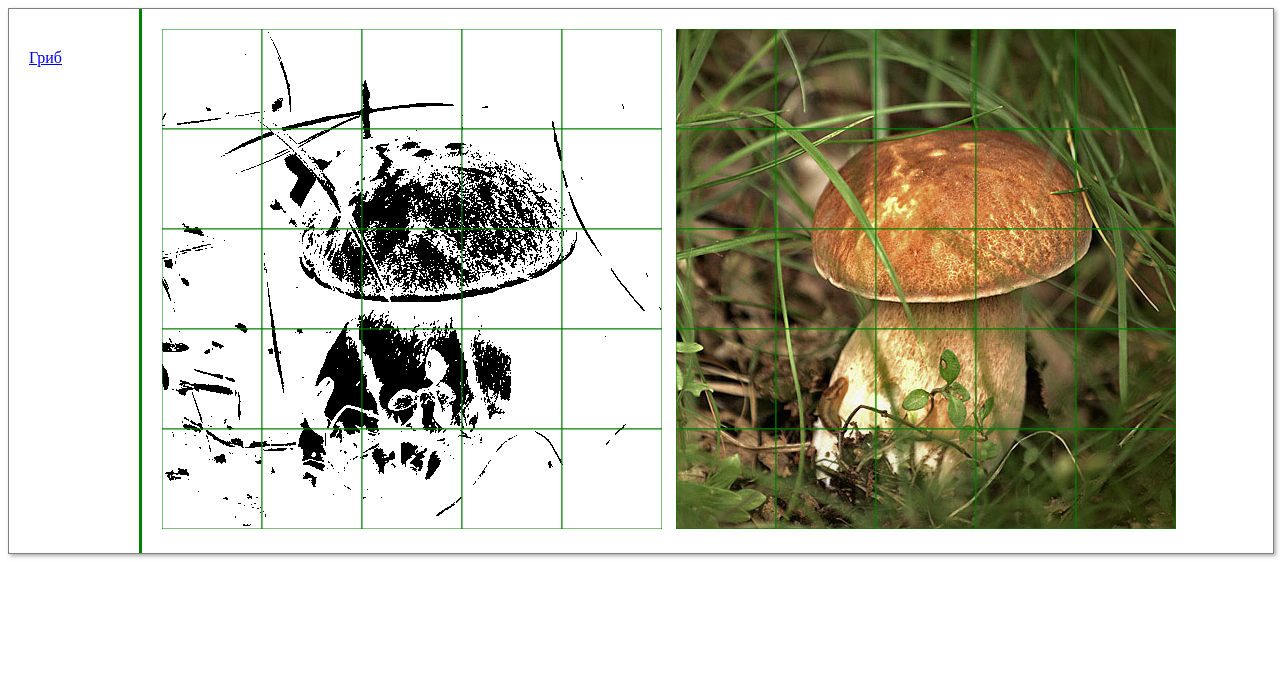
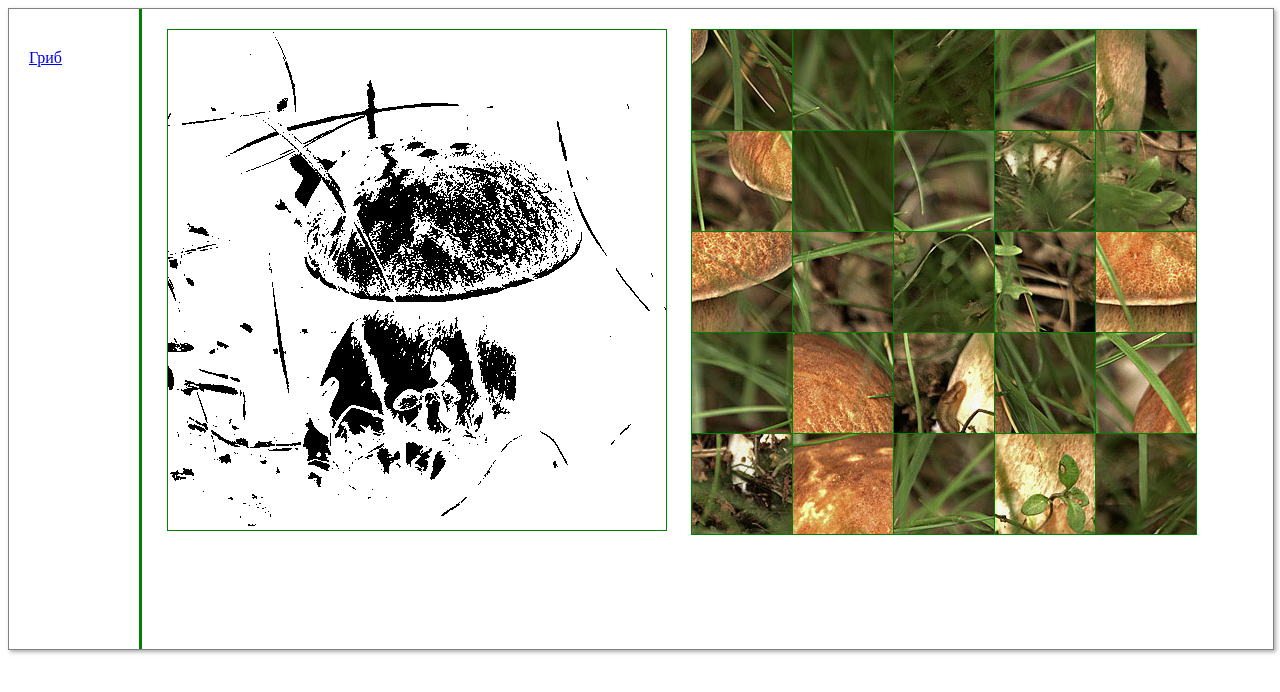
Before and after one commit to powerbot15/Puzzles, a plain HTML site: page index.html in a window 1280 px wide. Drawn offline with nearby package versions, Linux system fonts and the light colour scheme.

Commit message:
rebase to object oriented model and used drag and drop

```diff
--- a/css/styles.css
+++ b/css/styles.css
@@ -1,8 +1,8 @@
-.hidden{
+#hidden-original{
 
     display: none;
-/*    width: 500;
-    height: 500;*/
+    width: 500px;
+    height: 500px;
 
 }
 .wrapper{
@@ -41,7 +41,45 @@
     padding-top: 20px;
     padding-bottom: 20px;
     padding-left: 15px;
+    height: 600px;
 }
-.original{
-    /*border: 1px solid black;*/
+
+.original-view-container *, .shuffled-view-container *{
+    margin: 0;
+    padding: 0;
+    font-size: 0;
 }
+.original-view-container, .shuffled-view-container{
+    position: relative;
+    margin: 0 10px 0 10px;
+    padding: 0;
+    width: 500px;
+    height: 500px;
+    display: inline-block;
+}
+.help-view{
+    position: absolute;
+    width: 500px;
+    height: 500px;
+}
+.original-view, .shuffled-view{
+    position: absolute;
+    border-collapse: collapse;
+    border: 1px solid green;
+    width: 500px;
+    height: 500px;
+}
+.shuffled-view .place{
+    border: 1px solid green;
+}
+.place{
+    width: 100px;
+    height: 100px;
+    margin: 0;
+    padding: 0;
+
+}
+.particle{
+    width: 100px;
+    height: 100px;
+}
--- a/index.html
+++ b/index.html
@@ -5,6 +5,7 @@
     <link rel="stylesheet" href="css/styles.css"/>
     <meta charset="utf-8"/>
     <script src = "js/lib/jquery/dist/jquery.js"></script>
+    <script src = "js/lib/jqueryui/ui/jquery-ui.js"></script>
 </head>
 <body>
 <div class="wrapper">
@@ -14,11 +15,95 @@
         </ul>
     </div>
     <div class="puzzle-field">
-        <img class="hidden" src="img/mushroom.jpg"/>
-        <canvas class="original view"></canvas>
-        <canvas class="shuffled view"></canvas>
+        <div class="original-view-container">
+            <img id="hidden-original" src="img/mushroom.jpg"/>
+            <canvas class="help-view"></canvas>
+            <table class="original-view">
+                <tbody>
+                    <tr>
+                        <td class="place"></td>
+                        <td class="place"></td>
+                        <td class="place"></td>
+                        <td class="place"></td>
+                        <td class="place"></td>
+                    </tr>
+                    <tr>
+                        <td class="place"></td>
+                        <td class="place"></td>
+                        <td class="place"></td>
+                        <td class="place"></td>
+                        <td class="place"></td>
+                    </tr>
+                    <tr>
+                        <td class="place"></td>
+                        <td class="place"></td>
+                        <td class="place"></td>
+                        <td class="place"></td>
+                        <td class="place"></td>
+                    </tr>
+                    <tr>
+                        <td class="place"></td>
+                        <td class="place"></td>
+                        <td class="place"></td>
+                        <td class="place"></td>
+                        <td class="place"></td>
+                    </tr>
+                    <tr>
+                        <td class="place"></td>
+                        <td class="place"></td>
+                        <td class="place"></td>
+                        <td class="place"></td>
+                        <td class="place"></td>
+                    </tr>
+                </tbody>
+            </table>
+        </div>
+        <div class="shuffled-view-container">
+            <table class="shuffled-view">
+                <tbody>
+                <tr>
+                    <td class="place"></td>
+                    <td class="place"></td>
+                    <td class="place"></td>
+                    <td class="place"></td>
+                    <td class="place"></td>
+                </tr>
+                <tr>
+                    <td class="place"></td>
+                    <td class="place"></td>
+                    <td class="place"></td>
+                    <td class="place"></td>
+                    <td class="place"></td>
+                </tr>
+                <tr>
+                    <td class="place"></td>
+                    <td class="place"></td>
+                    <td class="place"></td>
+                    <td class="place"></td>
+                    <td class="place"></td>
+                </tr>
+                <tr>
+                    <td class="place"></td>
+                    <td class="place"></td>
+                    <td class="place"></td>
+                    <td class="place"></td>
+                    <td class="place"></td>
+                </tr>
+                <tr>
+                    <td class="place"></td>
+                    <td class="place"></td>
+                    <td class="place"></td>
+                    <td class="place"></td>
+                    <td class="place"></td>
+                </tr>
+                </tbody>
+            </table>
+        </div>
+
+        <!--canvas class="original view"></canvas>
+        <canvas class="shuffled view"></canvas-->
     </div>
 </div>
-<script src="js/puzzlesMain.js"></script>
+<script src="js/puzzles.js"></script>
 </body>
 </html>
--- /dev/null
+++ b/js/puzzles.js
@@ -0,0 +1,162 @@
+(function($){
+
+//region ================= Particle Class ==============
+
+    function Particle(pixels, originalIndex, shuffledIndex){
+
+        this.$element = $('<canvas>');
+        this.$element.addClass('particle');
+        this.$element.get(0).width = 100;
+        this.$element.get(0).height = 100;
+        this.context = this.$element.get(0).getContext('2d');
+        this.context.putImageData(pixels, 0, 0);
+        this.originalIndex = originalIndex;
+        this.shuffledIndex = shuffledIndex;
+
+        this.$element.draggable({zIndex: 100}).disableSelection();
+
+    }
+
+    Particle.prototype.element = {};
+    Particle.prototype.context = {};
+    Particle.prototype.originalIndex = 0;
+    Particle.prototype.shuffledIndex = 0;
+
+    Particle.prototype.moveOnDrop = function(){
+        //TODO implement doings when particle dropped on tha area of original view
+    };
+
+//endregion
+
+//region ================= Game Field Class ============
+
+    function GameField(){
+
+        this.particles = [];
+        this.shuffledIndexes = [0,1,2,3,4,5,6,7,8,9,10,11,12,13,14,15,16,17,18,19,20,21,22,23,24].shuffle();
+        this.createField();
+
+    }
+    GameField.prototype.particles = [];
+    GameField.prototype.shuffledIndexes = [];
+
+    GameField.prototype.createField = function(){
+
+        var originalImage = document.getElementById('hidden-original'),
+            drownImage = document.getElementsByClassName('help-view')[0],
+            drownImageContext  = drownImage.getContext('2d'),
+            imageWidth = originalImage.width,
+            imageHeight = originalImage.height,
+            pixelsColor;
+        drownImage.width = imageWidth;
+        drownImage.height = imageHeight;
+        drownImageContext.drawImage(originalImage, 0, 0, imageWidth, imageHeight);
+        pixelsColor = drownImageContext.getImageData(0, 0, imageWidth, imageHeight);
+
+        this.getParticles(drownImageContext, 100, 100);
+
+        this.placeParticles();
+
+        $('body').droppable({
+            drop: function(e, ui){
+                ui.draggable.css('top', '0px');
+                ui.draggable.css('left', '0px');
+            }
+        });
+
+        $('.place').droppable({
+            drop: function (e, ui) {
+                var td = $(this),
+                    distanceX = Math.abs(ui.position.left),
+                    distanceY = Math.abs(ui.position.top);
+
+                if (td.children().length > 0){
+                    ui.draggable.css('top', '0px');
+                    ui.draggable.css('left', '0px');
+                    return;
+                }
+
+                ui.draggable.css('top', '0px');
+                ui.draggable.css('left', '0px');
+                ui.draggable.appendTo(this);
+
+            }
+        }).disableSelection();
+
+        drownImageContext.putImageData(this.convertColors(pixelsColor), 0, 0);
+
+    };
+
+
+    GameField.prototype.convertColors = function(pixelsArray){
+
+        var pxLength = pixelsArray.data.length, gray, i;
+        for(i = 0; i < pxLength; i += 4){
+            gray = (pixelsArray.data[i] + pixelsArray.data[i+1] + pixelsArray.data[i+2]) / 3;
+            gray = gray > 127 ? 0 : 255;
+            pixelsArray.data[i] = pixelsArray.data[i+1] = pixelsArray.data[i+2] = gray;
+        }
+        return pixelsArray;
+    };
+
+    GameField.prototype.getParticles = function(context, particleWidth, particleHeight){
+        var originalIndex = 0;
+
+        for(var i = 0; i <= 4; i++){
+            for( var j = 0; j <= 4; j++){
+
+                this.particles.push(new Particle(
+                    context.getImageData(j * particleWidth, i * particleHeight,
+                    j * particleWidth + particleWidth,
+                    i * particleHeight + particleHeight),
+                    originalIndex,
+                    this.shuffledIndexes[originalIndex])
+                );
+                originalIndex++;
+
+            }
+        }
+
+    };
+
+    GameField.prototype.placeParticles = function(){
+        var $places = $('.shuffled-view .place'), i;
+
+        for(i = 0; i < $places.length; i++){
+            $places.eq(this.particles[i].shuffledIndex).append(this.particles[i].$element.get(0));
+        }
+    };
+
+//endregion
+
+    Array.prototype.shuffle = function(){
+        var
+            randomIndex,
+            exchangeVar,
+            countOfElements = this.length;
+
+        for(var i = 0; i < countOfElements; i++){
+
+            randomIndex = getRandomInt(0, countOfElements - 1);
+
+            exchangeVar = this[randomIndex];
+            this[randomIndex] = this[i];
+            this[i] = exchangeVar;
+
+        }
+
+        return this;
+
+    };
+
+    function getRandomInt(min, max){
+        return Math.floor(Math.random() * (max - min + 1)) + min;
+    }
+
+    window.addEventListener('load', function(){
+
+        var field = new GameField();
+        field.createField();
+        console.log(field);
+    });
+})(jQuery);
```
